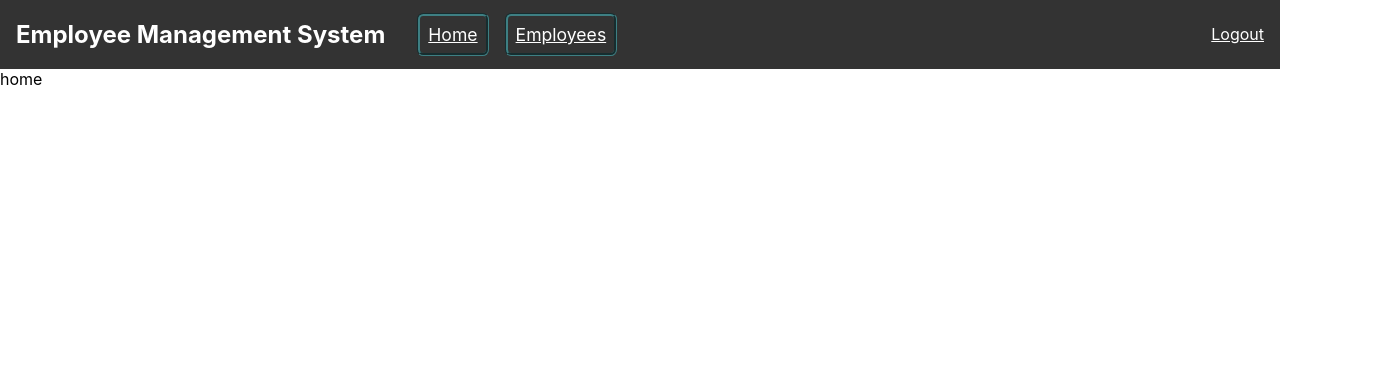
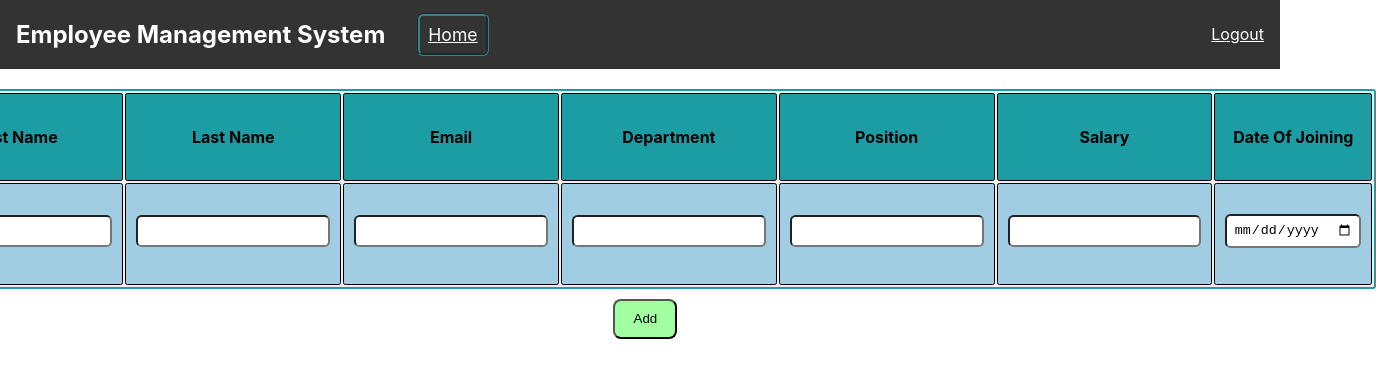
Before and after one commit to jorrel6130/101329925_comp3123_assignment2_reactjs, a React (Create React App) app: page /employees/add in a window 1280 px wide. Before the commit this address led to /Home. Shown: the top 378 px of the page, 1376 px wide, since content can reach past the window. Built offline with nearby package versions, Linux system fonts and the light colour scheme.

Commit message:
Functional adding

```diff
--- a/src/App.css
+++ b/src/App.css
@@ -6,51 +6,11 @@ body {
   margin: 0
 }
 
-.App {
-  text-align: center;
-  background-color: rgb(27, 34, 46);
-}
-
-.App-logo {
-  height: 40vmin;
-  pointer-events: none;
-}
-
-@media (prefers-reduced-motion: no-preference) {
-  .App-logo {
-    animation: App-logo-spin infinite 20s linear;
-  }
-}
-
-.App-header {
-  background-color: #282c34;
-  min-height: 100vh;
-  display: flex;
-  flex-direction: column;
-  align-items: center;
-  justify-content: center;
-  font-size: calc(10px + 2vmin);
-  color: white;
-}
-
-.App-link {
-  color: #61dafb;
-}
-
-@keyframes App-logo-spin {
-  from {
-    transform: rotate(0deg);
-  }
-  to {
-    transform: rotate(360deg);
-  }
-}
-
 table {
   border: 2px solid #1c9da4;
   background-color: #EEEEEE;
-  width: 800px;
-  height: 200px;
+  min-width: 800px;
+  min-height: 200px;
   border-radius: 0.4vh;
   text-transform: capitalize;
 }
@@ -69,6 +29,11 @@ td {
   background-color: #a0cde2;
   border-radius: 0.3vh;
   padding: 10px;
+}
+
+.addBUtton {
+  background-color: #a0cde2;
+  margin-right: 0.3vh;
 }
 
 .editButton {
@@ -90,6 +55,8 @@ td {
 }
 
 .editDelete {
+  display: flex;
+  flex-direction: row;
   margin-bottom: 1vh;
 }
 
@@ -187,3 +154,32 @@ button:active{
             position: absolute;
             right: 1rem;
 }
+
+.loginSheet {
+  display: flex;
+  justify-content: space-around;
+  padding: 4vh;
+  padding-bottom: 10vh;
+  margin: 20px;
+  align-items: center;
+  margin: 10vh;
+  border: 2px solid #1c9da4;
+  background-color: #EEEEEE;
+  border-radius: 4vh;
+  width: 50vh;
+  text-align: center;
+}
+
+.loginSheet ul {
+  padding: 0;
+  margin: 0;
+  list-style: none;
+  display: flex;
+  flex-direction: column;
+  gap: 2vh;
+}
+
+.loginSheet input {
+  padding: 1vh;
+  border-radius: 1vh;
+}
--- a/src/App.js
+++ b/src/App.js
@@ -2,24 +2,36 @@ import './App.css'
 import { Routes, Route, BrowserRouter, NavLink, Link, Navigate } from 'react-router-dom'
 import React, { Component, StyleSheet } from 'react'
 import Navbar from './components/navbar'
-import Home from './screens/home'
 import EmployeeList from './screens/employeeList'
 import Employee from './screens/employeeDetails'
 import EmployeeEdit from './screens/employeeEdit'
+import EmployeeAdd from './screens/employeeAdd'
+import Login from './screens/login'
 
 export default class App extends Component {
+
+  /*tokenCheck = (Component) => {
+    return localStorage.getItem("token") ? (
+      <Component />
+    ) : (
+      <Navigate to="/login" replace />
+    );
+  };*/
+
   render() {
     return (
       <div>
         <BrowserRouter>
         <Navbar />
           <Routes>
-            <Route path='/home' element= { <Home /> }/>
+            <Route path='/login' element= { <Login /> }/>
             <Route path='/employees' element= { <EmployeeList /> }/>
+            {/*<Route path='/employees' element={this.tokenCheck(EmployeeList)}/>*/}
             <Route path='/employee/:id' element= { <Employee /> }/>
+            <Route path='/employees/add' element= { <EmployeeAdd /> }/>
             <Route path='/employee/edit/:id' element= { <EmployeeEdit /> }/>
             <Route path='/employees/:field/:search' element= { <EmployeeList /> } />
-            <Route path="*" element={<Navigate to="/Home" replace />} />
+            <Route path="*" element={<Navigate to="/employees" replace />} />
           </Routes>
         </BrowserRouter>
       </div>
--- a/src/components/navbar.js
+++ b/src/components/navbar.js
@@ -3,10 +3,7 @@ export default function Navbar() {
         <h2 className='title'>Employee Management System</h2>
         <ul>
             <li>
-                <a href='/home'>Home</a>
-            </li>
-            <li>
-                <a href='/employees'>Employees</a>
+                <a href='/employees'>Home</a>
             </li>
         </ul>
         <a href='/home' className='login'>Logout</a>
--- a/src/screens/employeeAdd.js
+++ b/src/screens/employeeAdd.js
@@ -1,26 +1,62 @@
-import React, {useRef} from 'react'
+import React, { useEffect, useState } from 'react'
+import { useParams, useNavigate } from 'react-router-dom'
+import axios from '../api/axios'
 
 export default function EmployeeAdd() {
-    var firstName = useRef()
-    var lastName = useRef()
+  var [employee, setEmployee] = useState({})
+  let navigate = useNavigate()
 
-    const handleSubmit = (e) => {
-        e.preventDefault()
-        const data = {
-            fnm: firstName.current.value,
-            lnm: lastName.current.value
-        }
+  const addEmployee = async () => {
+    try {
+      const response = await axios.post(`https://101329925-comp-3123-assignment1.vercel.app/api/v1/emp/employees/`, {
+        'first_name': employee.first_name,
+        'last_name': employee.last_name,
+        'email': employee.email,
+        'position': employee.position,
+        'salary': employee.salary,
+        'date_of_joining': employee.date_of_joining,
+        'department': employee.department,
+      })
+      console.log(response)
+      navigate('/employees')
+    } catch (error) {
+      console.log(error)
+    }
+  }
 
-        console.log(data)
-    }
-    return (
-        <div>
-            <h1>Sign Up</h1>
-            <form onSubmit={handleSubmit}>
-                First Name: <input type='text' ref={firstName} placeholder='Enter First Name' /> <br/>
-                Last Name: <input type='text' ref={lastName} placeholder='Enter Last Name' /> <br/>
-                <input type='submit' value='Sign Up' />
-            </form>
-        </div>
-    )
+  const handleChange = (e) => {
+    const { name, value } = e.target
+    setEmployee({
+      ...employee,
+      [name]: value
+    })
+  }
+
+  return (
+    <div className='tableSection'>
+      <table>
+        <tr>
+          <th>First Name</th>
+          <th>Last Name</th>
+          <th>Email</th>
+          <th>Department</th>
+          <th>Position</th>
+          <th>Salary</th>
+          <th>Date of Joining</th>
+        </tr>
+        <tr>
+          <td><input type='text' name='first_name' onChange={handleChange} value={employee.first_name} /></td>
+          <td><input type='text' name='last_name' onChange={handleChange} value={employee.last_name} /></td>
+          <td><input type='text' name='email' onChange={handleChange} value={employee.email} /></td>
+          <td><input type='text' name='department' onChange={handleChange} value={employee.department} /></td>
+          <td><input type='text' name='position' onChange={handleChange} value={employee.position} /></td>
+          <td><input type='number' name='salary' onChange={handleChange} value={employee.salary} /></td>
+          <td><input type='date' name='date_of_joining' onChange={handleChange} value={employee.date_of_joining} /></td>
+        </tr>
+      </table>
+      <div className='editDelete'>
+        <button onClick={() => { addEmployee() }} className='editButton'>Add</button>
+      </div>
+    </div>
+  )
 }
--- a/src/screens/employeeEdit.js
+++ b/src/screens/employeeEdit.js
@@ -7,7 +7,7 @@ export default function EmployeeEdit() {
     var [employee, setEmployee] = useState({})
     let navigate = useNavigate()
 
-    const getEmployees = async() => {
+    const getEmployees = async () => {
         const employeeUrl = `/api/v1/emp/employees/${id}`
         try {
             const response = await axios.get(employeeUrl)
@@ -17,8 +17,9 @@ export default function EmployeeEdit() {
         }
     }
 
-    const updateEmployee = async() => {
-        await axios.put(`https://101329925-comp-3123-assignment1.vercel.app/api/v1/emp/employees/${employee._id}`, {
+    const updateEmployee = async () => {
+        try {
+            const response = await axios.put(`https://101329925-comp-3123-assignment1.vercel.app/api/v1/emp/employees/${employee._id}`, {
                 'first_name': employee.first_name,
                 'last_name': employee.last_name,
                 'email': employee.email,
@@ -26,6 +27,10 @@ export default function EmployeeEdit() {
                 'position': employee.position,
                 'salary': employee.salary
             })
+            setEmployee(response.data)
+        } catch (error) {
+            console.log(error)
+        }
         getEmployees()
     }
 
@@ -47,7 +52,7 @@ export default function EmployeeEdit() {
                         <th>First Name</th>
                         <th>Last Name</th>
                         <th>Email</th>
-                      <th>Dept</th>
+                        <th>Department</th>
                         <th>Position</th>
                         <th>Salary</th>
                     </tr>
--- a/src/screens/employeeList.js
+++ b/src/screens/employeeList.js
@@ -13,7 +13,7 @@ export default function EmployeeDetails() {
     if (field && search) {
         url = `/api/v1/emp/employees/${field}/${search}`
     } else {
-        url= `/api/v1/emp/employees`
+        url = `/api/v1/emp/employees`
     }
 
     const getEmployees = async () => {
@@ -28,15 +28,15 @@ export default function EmployeeDetails() {
 
     const handleInput = (e) => {
         const { name, value } = e.target
-        switch(name) {
+        switch (name) {
             case 'searchIn':
-              setSearchField(value)
-              break
+                setSearchField(value)
+                break
             case 'searchFor':
-              setSearchValue(value)
-              break
+                setSearchValue(value)
+                break
             default:
-              return null
+                return null
         }
     }
 
@@ -44,7 +44,7 @@ export default function EmployeeDetails() {
         navigate(`/employees/${searchField}/${searchValue}`)
     }
 
-    const deleteEmployee = async(id) => {
+    const deleteEmployee = async (id) => {
         await axios.delete(`https://101329925-comp-3123-assignment1.vercel.app/api/v1/emp/employees?eid=${id}`)
         getEmployees()
     }
@@ -76,15 +76,18 @@ export default function EmployeeDetails() {
                                 <a href={`/employee/${employee._id}`}>{employee.last_name}, {employee.first_name}</a>
                             </td>
                             <td>
-                                <button onClick={() => {navigate(`/employee/edit/${employee._id}`)}} className='editButton'>Edit</button>
+                                <button onClick={() => { navigate(`/employee/edit/${employee._id}`) }} className='editButton'>Edit</button>
                             </td>
                             <td>
-                                <button onClick={() => {deleteEmployee(employee._id)}} className='deleteButton'>Delete</button>
+                                <button onClick={() => { deleteEmployee(employee._id) }} className='deleteButton'>Delete</button>
                             </td>
                         </tr>
                     ))
                 }
             </table>
+            <div className='editDelete'>
+                <button onClick={() => {navigate('/employees/add')}} className='addBUtton'>Add</button>
+            </div>
         </div>
     )
 }
--- a/src/screens/home.js
+++ /dev/null
@@ -1,7 +0,0 @@
-import React from 'react'
-
-export default function home() {
-  return (
-    <div>home</div>
-  )
-}
--- a/src/screens/login.js
+++ b/src/screens/login.js
@@ -0,0 +1,51 @@
+import React, { Component } from 'react'
+import axios from '../api/axios'
+
+export default class login extends Component {
+
+    constructor(props){
+        super(props)
+        this.state = {
+            email: '',
+            password: ''
+        }
+    }
+
+    handleChange = (e) => {
+        const { name, value } = e.target
+
+        this.setState({
+            ...this.state,
+            [name]: value
+        })
+    }
+
+    login = async() => {
+        const url = '/api/v1/user/login'
+        try {
+            const response = await axios.post(url)
+        } catch (error) {
+            console.log(error)
+        }
+    }
+
+    render() {
+        return (
+            <div className='loginSheet'>
+                <ul>
+                    <li>
+                        <h3>email</h3>
+                        <input type='text' name='email' onChange={this.handleChange} value={this.state.email} placeholder='Enter Email' />
+                    </li>
+                    <li>
+                        <h3>Password</h3>
+                        <input type='text' name='password' onChange={this.handleChange} value={this.state.password} placeholder='Enter Password' />
+                    </li>
+                    <li>
+                        <button onClick={this.login}>Login</button>
+                    </li>
+                </ul>
+            </div>
+        )
+    }
+}
```
Lines whose indentation alone changed are shown as unchanged.
